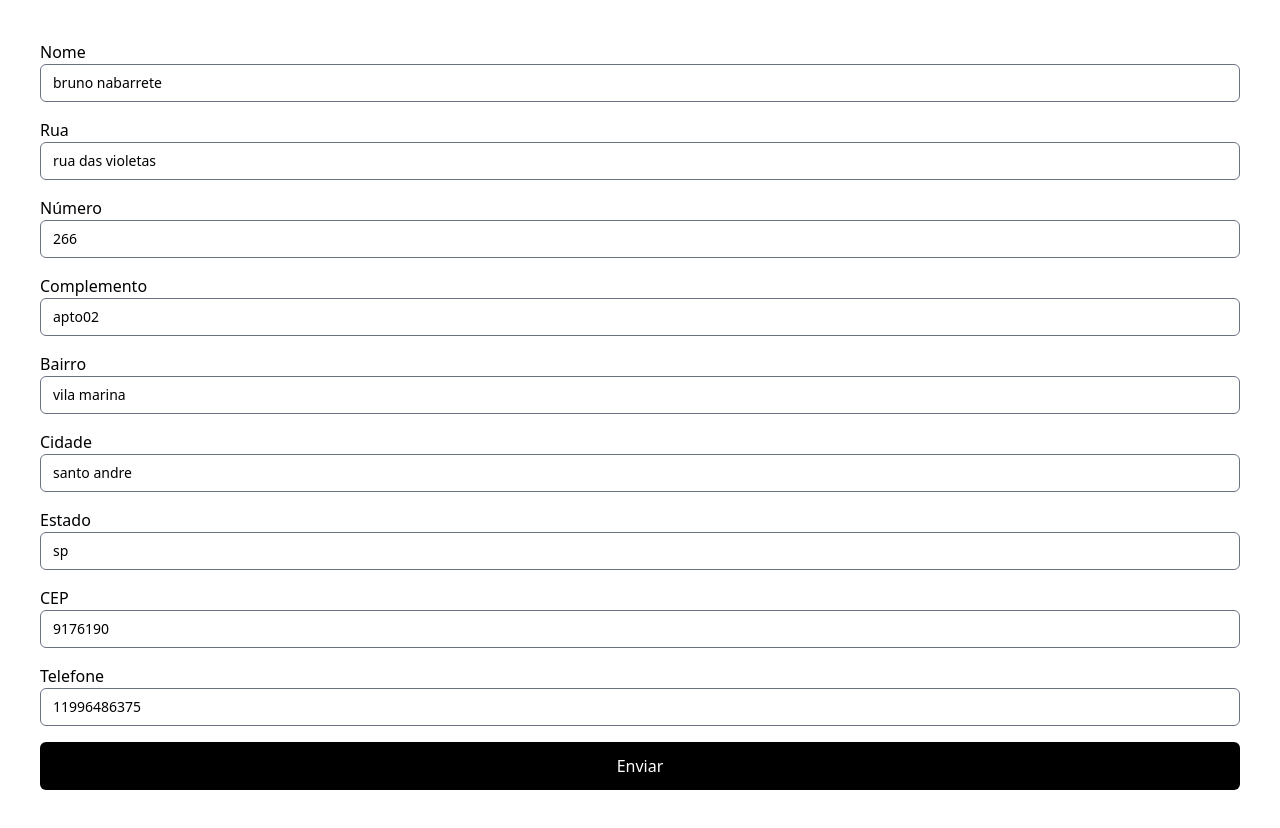
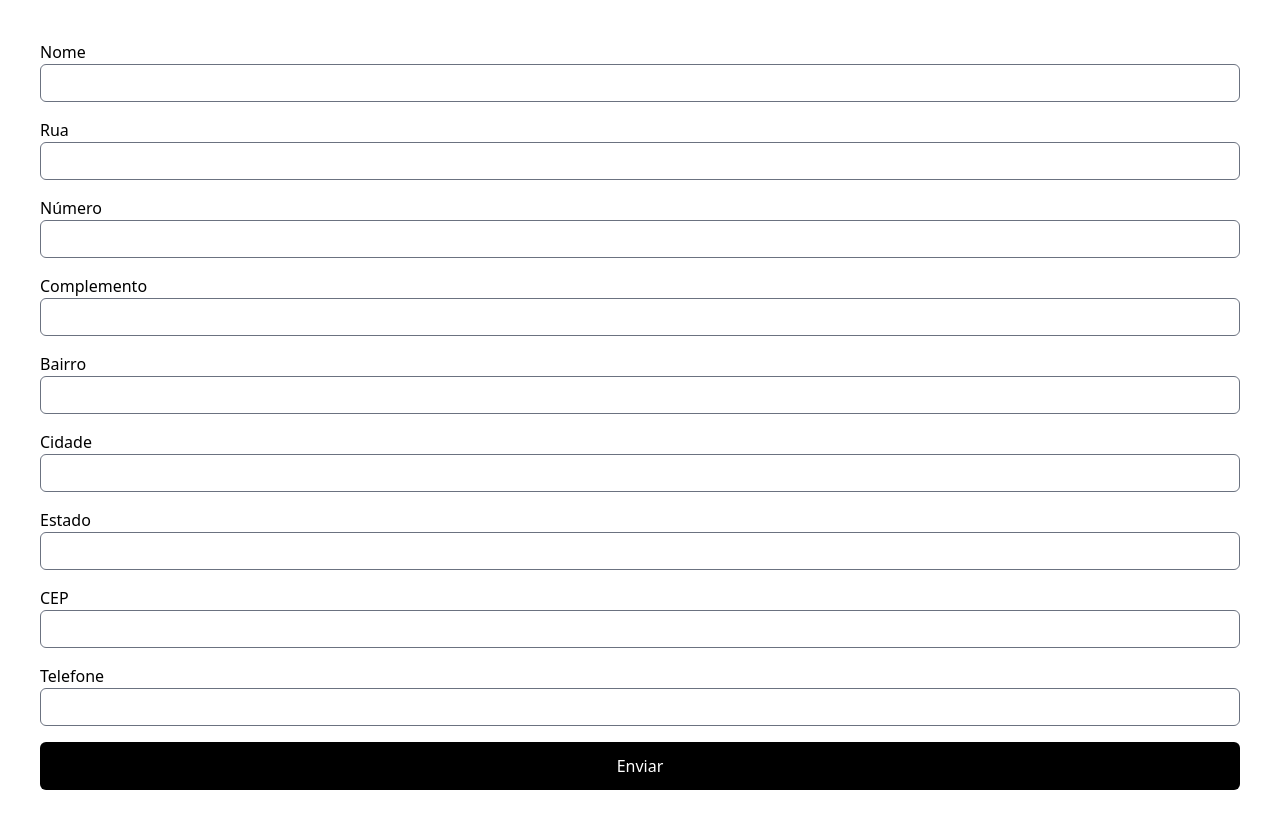
Before and after one commit to BrunoNabarrete/nextjs, a Next.js app: page /components/FormularioBone/FormularioInfo in a window 1280 px wide. Built offline with nearby package versions, Linux system fonts and the light colour scheme.

Commit message:
finalizando e funcionando o deploy

```diff
--- a/pages/components/FormularioBone/FormularioInfo/index.jsx
+++ b/pages/components/FormularioBone/FormularioInfo/index.jsx
@@ -1,15 +1,15 @@
 import React, { useState } from 'react';
 
 export default function Forminfo() {
-  const [nomeRua, setNomeRua] = useState('rua das violetas');
-  const [nome, setNome] = useState('bruno nabarrete');
-  const [cep, setCep] = useState('9176190');
-  const [numero, setNumero] = useState(266);
-  const [bairro, setBairro] = useState('vila marina');
-  const [cidade, setCidade] = useState('santo andre');
-  const [estado, setEstado] = useState('sp');
-  const [complemento, setComplemento] = useState('apto02');
-  const [telefone, setTelefone] = useState('11996486375');
+  const [nomeRua, setNomeRua] = useState('');
+  const [nome, setNome] = useState('');
+  const [cep, setCep] = useState('');
+  const [numero, setNumero] = useState();
+  const [bairro, setBairro] = useState('');
+  const [cidade, setCidade] = useState('');
+  const [estado, setEstado] = useState('');
+  const [complemento, setComplemento] = useState('');
+  const [telefone, setTelefone] = useState('');
 
   const handleSubmit = async (e) => {
     e.preventDefault();
```
